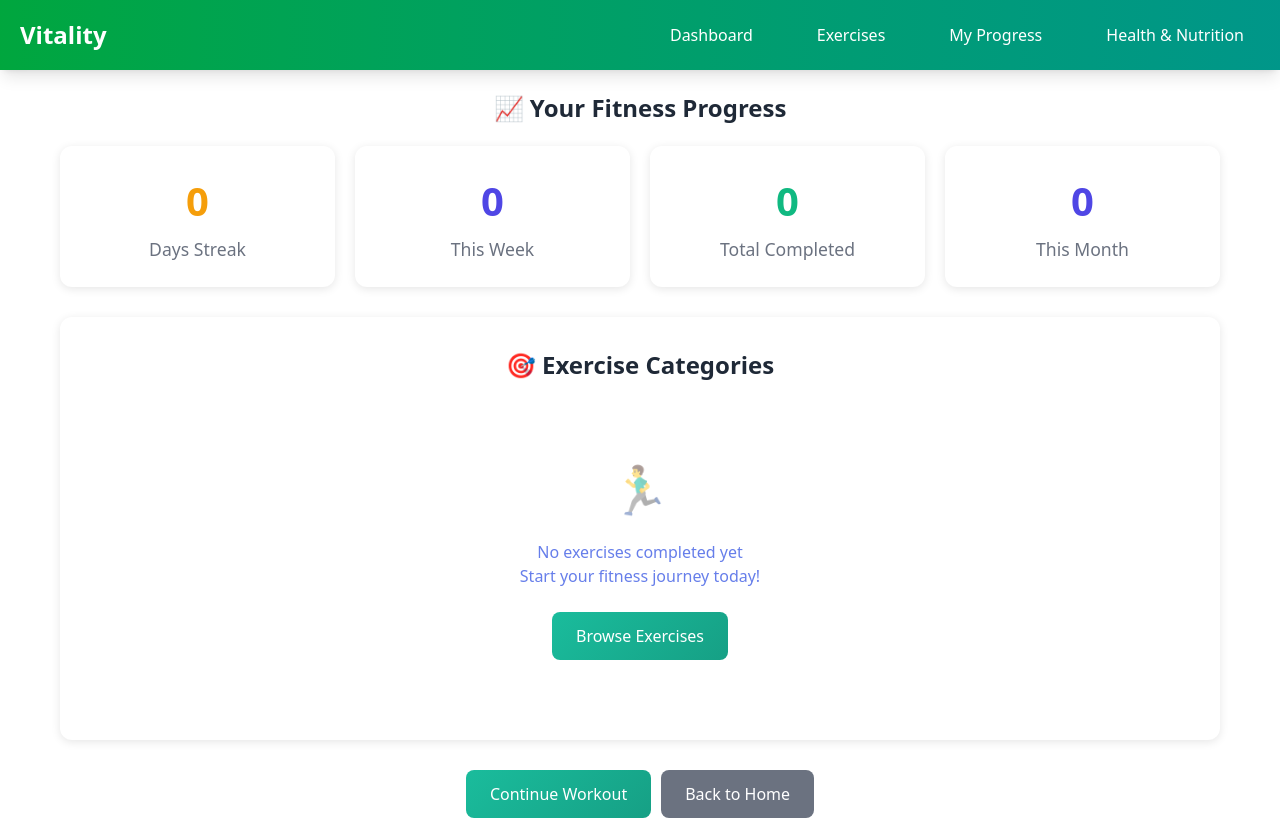
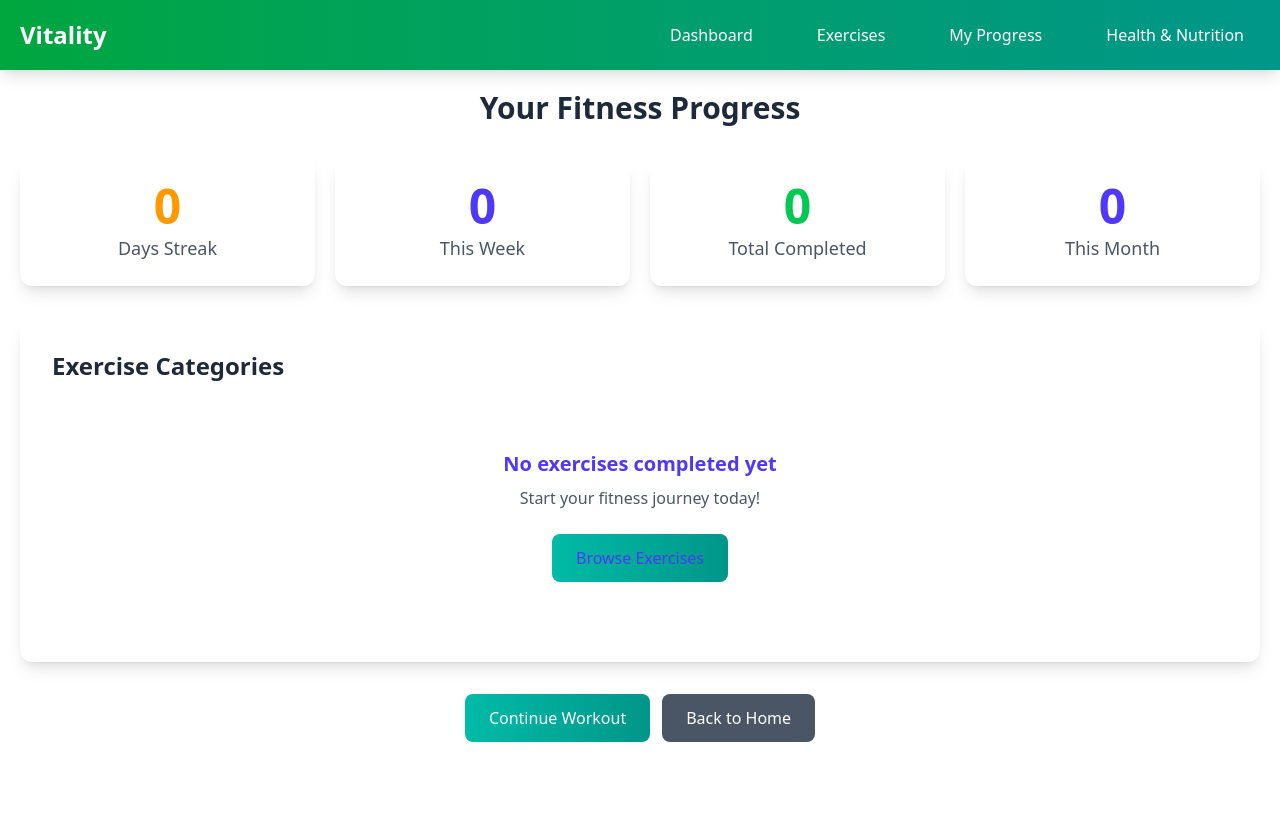
Before and after one commit to Tlh0gi/Vitality, a Next.js app: page /progress in a window 1280 px wide. After the commit the page ends 800 px from the top, so only its background shows below. Built offline with nearby package versions, Linux system fonts and the light colour scheme.

Commit message:
Add Tailwind to the progress page

```diff
--- a/app/progress/page.js
+++ b/app/progress/page.js
@@ -4,7 +4,6 @@ import { useState, useEffect } from 'react';
 import Link from 'next/link';
 import Navbar from '../../components/Navbar';
 import { getAllProgressStats, formatDate } from '../../utils/stats';
-import './progress.css';
 
 export default function Progress() {
   const [stats, setStats] = useState({
@@ -15,6 +14,10 @@ export default function Progress() {
     categoryStats: [],
     recentActivities: []
   });
+
+  // Pagination state
+  const [currentPage, setCurrentPage] = useState(1);
+  const itemsPerPage = 5;
 
   useEffect(() => {
     // Load all stats
@@ -42,109 +45,222 @@ export default function Progress() {
     return () => clearTimeout(timeoutId);
   }, [stats.categoryStats]);
 
+  // Pagination logic
+  const totalPages = Math.ceil(stats.recentActivities.length / itemsPerPage);
+  const startIndex = (currentPage - 1) * itemsPerPage;
+  const endIndex = startIndex + itemsPerPage;
+  const currentActivities = stats.recentActivities.slice(startIndex, endIndex);
+
+  const goToNextPage = () => {
+    if (currentPage < totalPages) {
+      setCurrentPage(currentPage + 1);
+    }
+  };
+
+  const goToPreviousPage = () => {
+    if (currentPage > 1) {
+      setCurrentPage(currentPage - 1);
+    }
+  };
+
+  const goToPage = (pageNumber) => {
+    setCurrentPage(pageNumber);
+  };
+
   return (
     <>
       <Navbar />
 
-      <div className="progress-container">
-        <h1 className="section-title">
-          📈 Your Fitness Progress
+      <div className="max-w-7xl mx-auto px-5 py-5">
+        <h1 className="text-3xl font-bold text-gray-800 text-center mb-8">
+          Your Fitness Progress
         </h1>
 
         {/* Motivational Message */}
         {stats.currentStreak > 0 && (
-          <div className="motivational-message">
-            <h3>🔥 You&apos;re on fire!</h3>
-            <p>Keep up the amazing work! You&apos;re building healthy habits one day at a time.</p>
+          <div className="bg-gradient-to-r from-green-500 to-green-700 text-white p-6 rounded-xl text-center mb-8 shadow-lg transition-all duration-300 hover:-translate-y-1 hover:shadow-xl">
+            <h3 className="text-2xl font-semibold mb-2"> You&apos;re on fire!</h3>
+            <p className="text-base opacity-90">
+              Keep up the amazing work! You&apos;re building healthy habits one day at a time.
+            </p>
           </div>
         )}
 
         {/* Stats Grid */}
-        <div className="stats-grid">
-          <div className="stat-card streak-card">
-            <div className="stat-number">{stats.currentStreak}</div>
-            <div className="stat-label">
+        <div className="grid grid-cols-1 md:grid-cols-2 lg:grid-cols-4 gap-5 mb-8">
+          {/* Streak Card */}
+          <div className="bg-white p-6 rounded-xl shadow-lg text-center transition-all duration-300 hover:-translate-y-1 hover:shadow-xl">
+            <div className="text-5xl font-bold text-amber-500 mb-1">
+              {stats.currentStreak}
+            </div>
+            <div className="text-lg text-gray-600 font-medium">
               Day{stats.currentStreak !== 1 ? 's' : ''} Streak
             </div>
           </div>
 
-          <div className="stat-card">
-            <div className="stat-number">{stats.weeklyCompletions}</div>
-            <div className="stat-label">This Week</div>
+          {/* This Week Card */}
+          <div className="bg-white p-6 rounded-xl shadow-lg text-center transition-all duration-300 hover:-translate-y-1 hover:shadow-xl">
+            <div className="text-5xl font-bold text-indigo-600 mb-1">
+              {stats.weeklyCompletions}
+            </div>
+            <div className="text-lg text-gray-600 font-medium">
+              This Week
+            </div>
           </div>
 
-          <div className="stat-card total-card">
-            <div className="stat-number">{stats.totalExercises}</div>
-            <div className="stat-label">Total Completed</div>
+          {/* Total Completed Card */}
+          <div className="bg-white p-6 rounded-xl shadow-lg text-center transition-all duration-300 hover:-translate-y-1 hover:shadow-xl">
+            <div className="text-5xl font-bold text-green-500 mb-1">
+              {stats.totalExercises}
+            </div>
+            <div className="text-lg text-gray-600 font-medium">
+              Total Completed
+            </div>
           </div>
 
-          <div className="stat-card">
-            <div className="stat-number">{stats.monthlyCompletions}</div>
-            <div className="stat-label">This Month</div>
+          {/* This Month Card */}
+          <div className="bg-white p-6 rounded-xl shadow-lg text-center transition-all duration-300 hover:-translate-y-1 hover:shadow-xl">
+            <div className="text-5xl font-bold text-indigo-600 mb-1">
+              {stats.monthlyCompletions}
+            </div>
+            <div className="text-lg text-gray-600 font-medium">
+              This Month
+            </div>
           </div>
         </div>
 
         {/* Category Breakdown */}
-        <div className="category-section">
-          <h2 className="section-title">
-            🎯 Exercise Categories
+        <div className="bg-white p-8 rounded-xl shadow-lg mb-8">
+          <h2 className="text-2xl font-bold text-gray-800 mb-5 flex items-center gap-2">
+             Exercise Categories
           </h2>
 
           {stats.categoryStats.length > 0 ? (
-            stats.categoryStats.map((category, index) => (
-              <div key={index} className="category-item">
-                <div className="category-name">{category.name}</div>
-                <div className="category-stats">
-                  <div className="progress-bar">
+            <div>
+              {stats.categoryStats.map((category, index) => (
                 <div
-                      className="progress-fill"
+                  key={index}
+                  className="flex items-center justify-between py-4 border-b border-gray-200 last:border-b-0"
+                >
+                  <div className="font-medium text-gray-700">
+                    {category.name}
+                  </div>
+                  <div className="flex items-center gap-4">
+                    <div className="w-24 h-2 bg-gray-200 rounded-full overflow-hidden">
+                      <div
+                        className="progress-fill h-full bg-gradient-to-r from-green-400 to-green-800 transition-all duration-500 ease-out"
                         style={{ width: `${category.percentage}%` }}
                       ></div>
                     </div>
-                  <span className="category-percentage">{category.percentage}%</span>
-                  <span className="category-count">{category.count}</span>
+                    <span className="text-gray-600 font-medium w-12 text-right">
+                      {category.percentage}%
+                    </span>
+                    <span className="bg-green-500 text-white px-3 py-1 rounded-full font-medium text-sm">
+                      {category.count}
+                    </span>
                   </div>
                 </div>
-            ))
+              ))}
+            </div>
           ) : (
-            <div className="empty-state">
-              <div className="empty-state-icon">🏃‍♂️</div>
-              <h3>No exercises completed yet</h3>
-              <p>Start your fitness journey today!</p>
-              <br />
-              <Link href="/exercises" className="btn-primary">
+            <div className="text-center py-12 text-indigo-600">
+              <h3 className="text-xl font-semibold mb-2">No exercises completed yet</h3>
+              <p className="text-gray-600 mb-6">Start your fitness journey today!</p>
+              <Link
+                href="/exercises"
+                className="inline-block bg-gradient-to-r from-teal-500 to-teal-600 text-white px-6 py-3 rounded-lg font-medium hover:shadow-lg transition-all duration-300"
+              >
                 Browse Exercises
               </Link>
             </div>
           )}
         </div>
 
-        {/* Recent Activity */}
+        {/* Recent Activity with Pagination */}
         {stats.recentActivities.length > 0 && (
-          <div className="category-section">
-            <h2 className="section-title">
-              📅 Recent Activity
+          <div className="bg-white p-8 rounded-xl shadow-lg mb-8">
+            <h2 className="text-2xl font-bold text-gray-800 mb-5 flex items-center gap-2">
+               Recent Activity
             </h2>
 
-            {stats.recentActivities.map((activity, index) => (
-              <div key={index} className="category-item">
+            {/* Activity List */}
             <div>
-                  <div className="category-name">{activity.exercise.name}</div>
-                  <small className="activity-date">
+              {currentActivities.map((activity, index) => (
+                <div
+                  key={index}
+                  className="py-4 border-b border-gray-200 last:border-b-0"
+                >
+                  <div className="font-medium text-gray-700">
+                    {activity.exercise.name}
+                  </div>
+                  <small className="text-gray-500 text-sm">
                     {activity.exercise.category.name} • {formatDate(activity.date)}
                   </small>
                 </div>
+              ))}
             </div>
+
+            {/* Pagination Controls */}
+            {totalPages > 1 && (
+              <div className="mt-6 flex items-center justify-between border-t border-gray-200 pt-6">
+                {/* Previous Button */}
+                <button
+                  onClick={goToPreviousPage}
+                  disabled={currentPage === 1}
+                  className="px-4 py-2 bg-gray-200 text-gray-700 rounded-lg font-medium hover:bg-gray-300 disabled:opacity-50 disabled:cursor-not-allowed transition-all duration-300"
+                >
+                  ← Previous
+                </button>
+
+                {/* Page Numbers */}
+                <div className="flex items-center gap-2">
+                  {Array.from({ length: totalPages }, (_, i) => i + 1).map((pageNumber) => (
+                    <button
+                      key={pageNumber}
+                      onClick={() => goToPage(pageNumber)}
+                      className={`w-10 h-10 rounded-lg font-medium transition-all duration-300 ${
+                        currentPage === pageNumber
+                          ? 'bg-gradient-to-r from-green-500 to-teal-600 text-white shadow-lg'
+                          : 'bg-gray-100 text-gray-700 hover:bg-gray-200'
+                      }`}
+                    >
+                      {pageNumber}
+                    </button>
                   ))}
+                </div>
+
+                {/* Next Button */}
+                <button
+                  onClick={goToNextPage}
+                  disabled={currentPage === totalPages}
+                  className="px-4 py-2 bg-gray-200 text-gray-700 rounded-lg font-medium hover:bg-gray-300 disabled:opacity-50 disabled:cursor-not-allowed transition-all duration-300"
+                >
+                  Next →
+                </button>
+              </div>
+            )}
+
+            {/* Pagination Info */}
+            {totalPages > 1 && (
+              <div className="mt-4 text-center text-sm text-gray-500">
+                Showing {startIndex + 1}-{Math.min(endIndex, stats.recentActivities.length)} of {stats.recentActivities.length} activities
+              </div>
+            )}
           </div>
         )}
 
         {/* Action Buttons */}
-        <div className="button-group">
-          <Link href="/exercises" className="btn-primary">
+        <div className="text-center text-white mt-8 flex flex-col sm:flex-row gap-3 justify-center">
+          <Link
+            href="/exercises"
+            className="inline-block bg-gradient-to-r from-teal-500 to-teal-600 text-white px-6 py-3 rounded-lg font-medium hover:shadow-lg transition-all duration-300 hover:-translate-y-0.5"
+          >
             Continue Workout
           </Link>
-          <Link href="/" className="btn-primary btn-secondary">
+          <Link
+            href="/"
+            className="inline-block bg-gray-600 text-white px-6 py-3 rounded-lg font-medium hover:bg-gray-700 transition-all duration-300 hover:-translate-y-0.5"
+          >
             Back to Home
           </Link>
         </div>
```
Also changed, not shown: app/page.js (+4 -4 lines), public/fire-flame.svg (added). Lines whose indentation alone changed are shown as unchanged.
